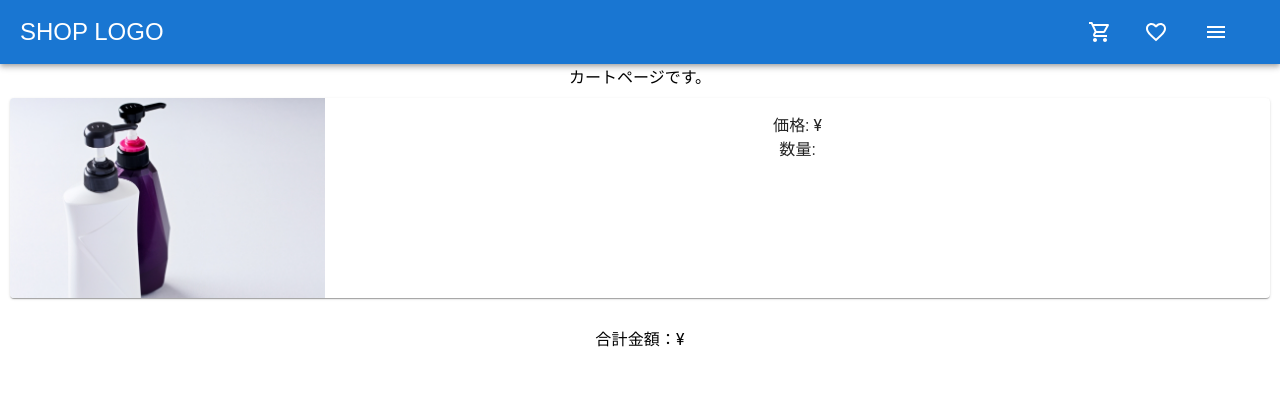
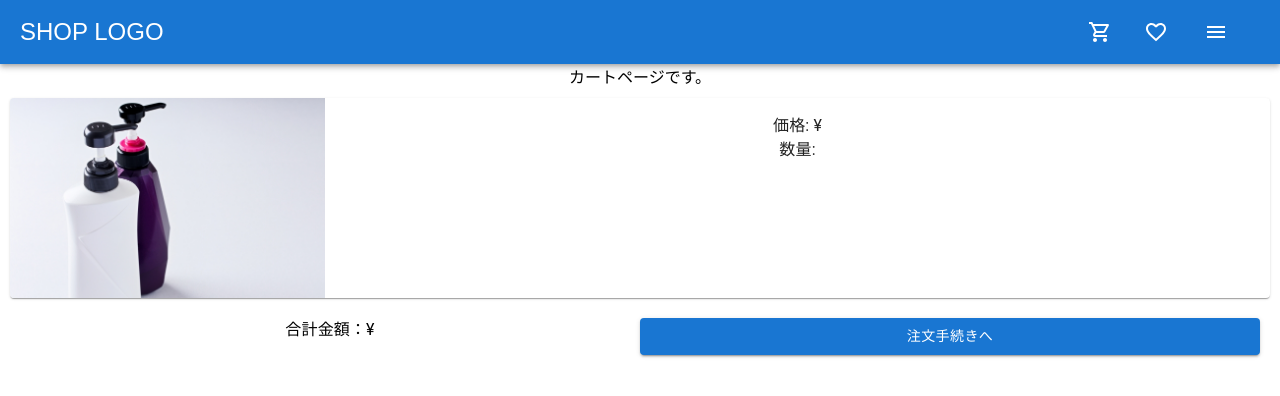
Before and after one commit to Onepiece2424/shampoo_ec_site, a React (Create React App) app in the folder frontend/: page /carts in a window 1280 px wide. Shown: the top 396 px of the page. Built offline with nearby package versions, Linux system fonts and the light colour scheme; no server answers.

Commit message:
注文ページへのボタン作成

```diff
--- a/frontend/src/components/cart/Cart.jsx
+++ b/frontend/src/components/cart/Cart.jsx
@@ -1,7 +1,7 @@
 import React, { useEffect } from 'react'
 import { useDispatch, useSelector } from 'react-redux';
 import axios from 'axios';
-import { Card, CardContent, CardMedia, Typography, Grid } from '@mui/material';
+import { Card, CardContent, CardMedia, Typography, Grid, Button } from '@mui/material';
 
 // api
 import { fetchCartData } from '../../apis/fetchCartData';
@@ -79,8 +79,10 @@ const Cart = () => {
           </Card>
         )
       })}
-      <br></br>
-      <Typography>合計金額：¥{cart.total_price}</Typography>
+      <div style={{ margin: '20px', display: 'flex' }}>
+        <Typography style={{ minWidth: '50%' }}>合計金額：¥{cart.total_price}</Typography>
+        <Button variant="contained" style={{ minWidth: '50%' }}>注文手続きへ</Button>
+      </div>
     </div>
   )
 }
```
